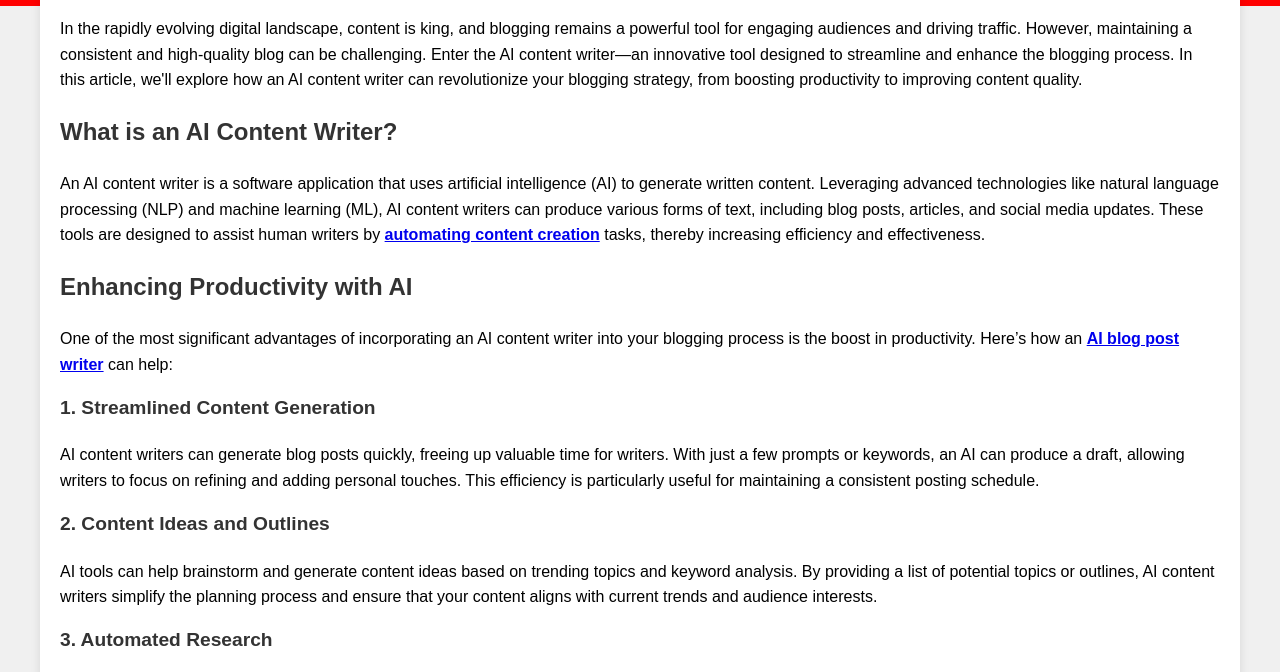
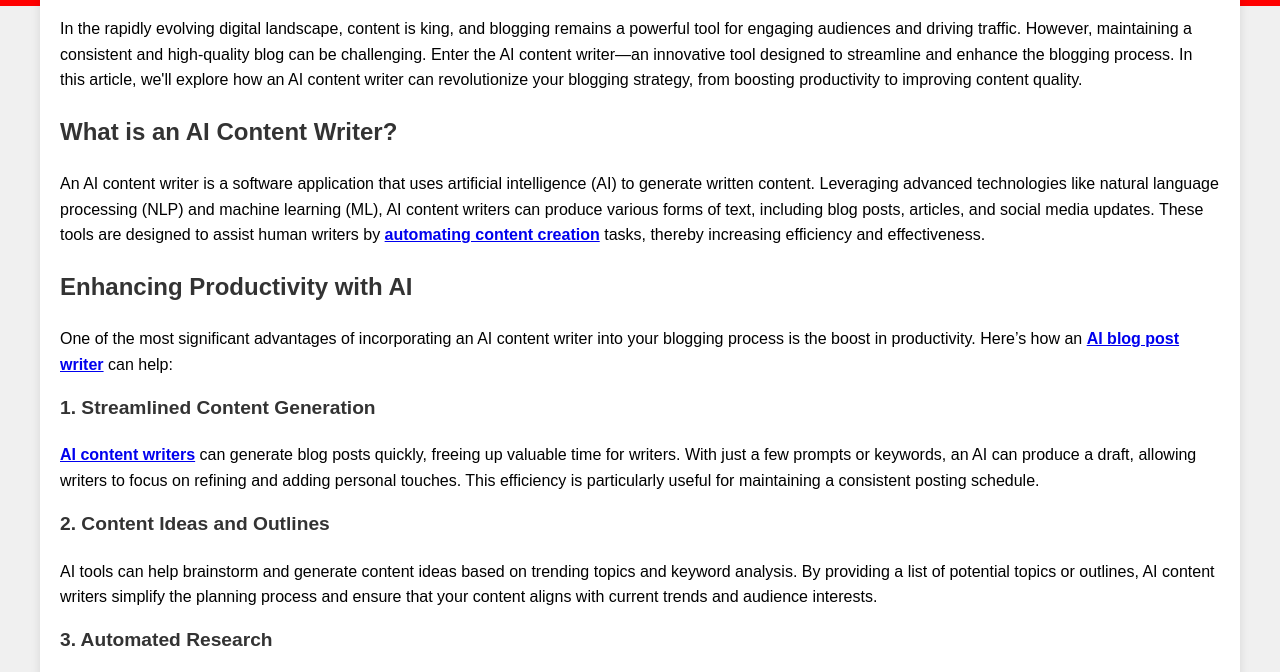
Before and after one commit to dailyblogai/ai-blog-writer, a plain HTML site: page index.html in a window 1280 px wide. Shown: the part 85-757 px from the top of the page. Drawn offline with Linux system fonts and the light colour scheme.

Commit message:
Update index.html

```diff
--- a/index.html
+++ b/index.html
@@ -69,7 +69,7 @@
             <p>One of the most significant advantages of incorporating an AI content writer into your blogging process is the boost in productivity. Here’s how an <b><a href="https://www.dailyblog.ai/">AI blog post writer</a></b> can help:</p>
 
             <h3>1. Streamlined Content Generation</h3>
-            <p>AI content writers can generate blog posts quickly, freeing up valuable time for writers. With just a few prompts or keywords, an AI can produce a draft, allowing writers to focus on refining and adding personal touches. This efficiency is particularly useful for maintaining a consistent posting schedule.</p>
+            <p><b><a href="https://ai-article-generator.pages.dev/">AI content writers</a></b> can generate blog posts quickly, freeing up valuable time for writers. With just a few prompts or keywords, an AI can produce a draft, allowing writers to focus on refining and adding personal touches. This efficiency is particularly useful for maintaining a consistent posting schedule.</p>
 
             <h3>2. Content Ideas and Outlines</h3>
             <p>AI tools can help brainstorm and generate content ideas based on trending topics and keyword analysis. By providing a list of potential topics or outlines, AI content writers simplify the planning process and ensure that your content aligns with current trends and audience interests.</p>
```
